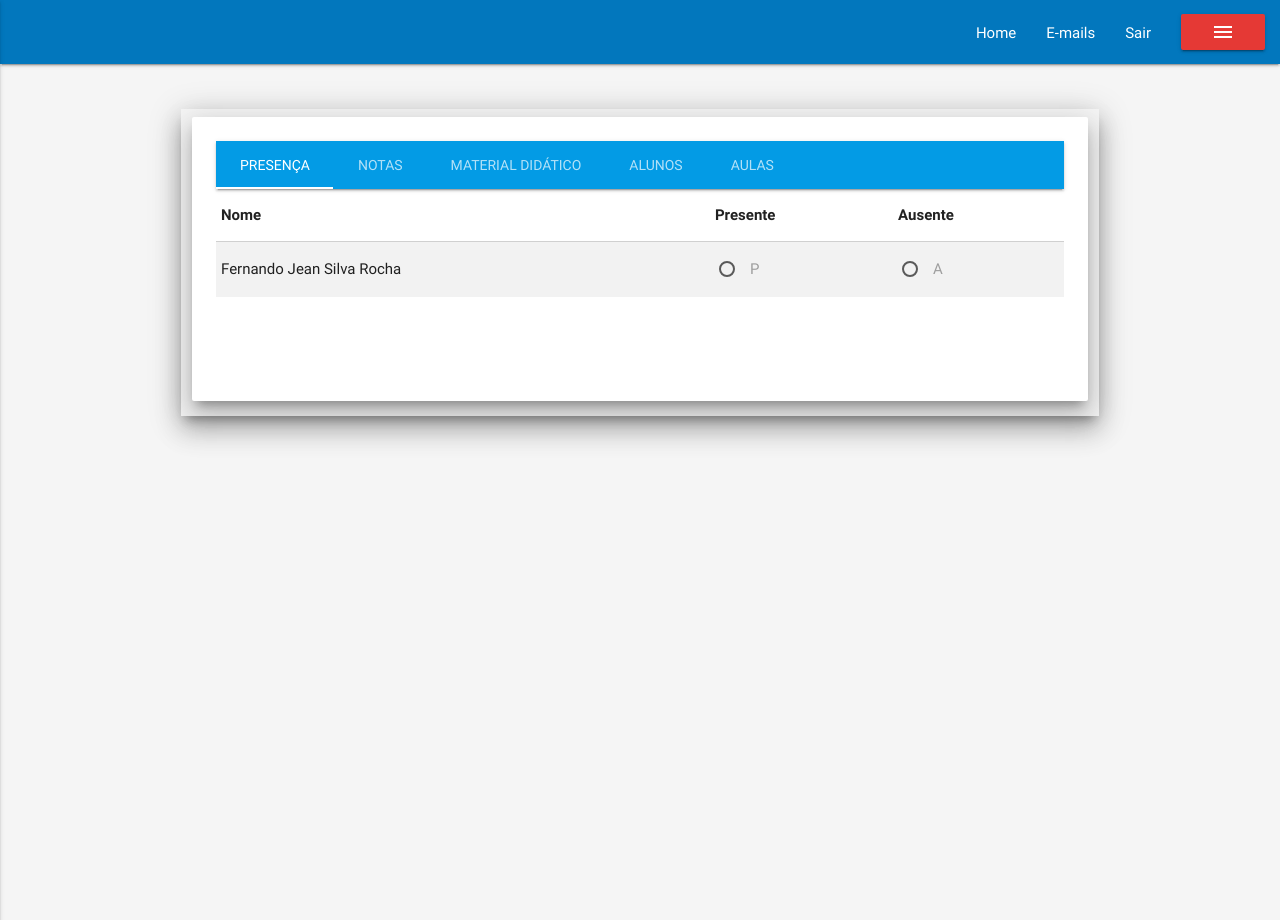
After one commit to DanielVargas13/Centrofp, a PHP site: page /Professor-Turmas.php in a window 1280 px wide. The commit adds this page. Run offline with PHP 8.4, Linux system fonts and the light colour scheme; the visitor is signed in with stand-in values (Sample User, id 1); data that the repository does not hold is empty; some libraries are stand-ins or nearby versions.

Commit message:
Adicionada a parte de Professores

```diff
--- /dev/null
+++ b/Professor-Turmas.php
@@ -0,0 +1,339 @@
+<?php
+    session_start();
+    include "Conexao.php";
+?>
+
+<!DOCTYPE html>
+<html>
+    <head>
+        <title>Professores - Turmas</title>
+        <meta charset="UTF-8">
+        <meta name="discription" content="">
+        <meta name="keywords" content="">
+        <meta name="author" content="Dalila Mylena Vieira, Daniel Henrique Vargas, Davi Brandão Saldanha, Fernando Jean Silva Rocha, Otávio Felipe Celani e Silva">
+        <meta name="viewport" content="width=device-width, initial-scale=1.0">
+
+        <!--Google Icon Font-->
+        <link href="https://fonts.googleapis.com/icon?family=Material+Icons" rel="stylesheet">
+        <!-- Materialize CSS-->
+        <link rel="stylesheet" href="css/materialize.min.css">
+
+    </head>
+    <body class="grey lighten-4">
+
+        <div class="navbar-fixed">
+            <nav class="light-blue darken-3">
+                <div class="nav-content">
+                    <ul id="nav-mobile" class="right hide-on-med-and-down">
+                        <li><a class="waves-effect waves-light modal-trigger" href="Professores.php"> Home </a></li>
+                        <li><a class="waves-effect waves-light modal-trigger" href="#Mensagens" > E-mails </a></li>
+                        <li><a class="waves-effect waves-light" href="Sair.php"> Sair </a></li>
+                        <li><a class="btn waves-effect waves-light red darken-1" id="side" data-activates="slide-out"><i class="material-icons"> menu </i></a></li>
+                    </ul>
+                </div>
+            </nav>
+        </div>
+
+        <div class="modal modal-fixed-footer" id="Mensagens">
+            <div class="modal-content">
+                <h4> Envio de E-mail </h4><br>
+                <form name="EnvioEmail" method="post" action="Mail.php">
+                    <div class="row">
+                        <div class="input-field col s12">
+                            <i class="material-icons prefix"> account_box </i>
+                            <label for="cNome">Nome: </label><input class="active validate" type="text" name="tNome" id="cNome" maxlength="50" placeholder="Seu nome completo" pattern="[A-Za-z\s]+$" required>
+                        </div>
+                    </div>
+                    <div class="row">
+                        <div class="input-field col s12">
+                            <i class="material-icons prefix"> email </i>
+                            <label> E-mail: </label><input class="active validate" type="email" name="tMail" id="cMail" maxlength="30" placeholder="E-mail do destinatário" required>
+                        </div>
+                    </div>
+                    <div class="row">
+                     <div class="input-field col s12">
+                            <i class="material-icons prefix"> chat </i>
+                            <label for="cAssunto">Assunto: </label><input class="active validate" type="text" name="tAssunto" id="cAssunto" maxlength="100" placeholder="Assunto da mensagem" required>
+                        </div>
+                    </div>
+                    <div class="row">
+                        <div class="input-field col s12">
+                            <i class="material-icons prefix"> message </i>
+                            <textarea id="cMensagem" name="tMensagem" class="materialize-textarea active validate" placeholder="Mensagem a ser Enviada" required></textarea>
+                            <label for="textarea1"> Mensagem </label>
+                        </div>
+                    </div>
+                    <div class="row">
+                        <div class="file-field input-field">
+                            <div class="btn waves-effect waves-light light-blue darken-3">
+                                <span> Arquivos </span>
+                                <input type="file"  multiple>
+                            </div>
+                            <div class="file-path-wrapper">
+                                <input class="file-path validate" type="text" placeholder="Upload de Arquivos">
+                            </div>
+                        </div>
+                    </div>
+
+                    <button class="btn waves-effect waves-light light-blue darken-3 right" type="submit" onclick="return valida()"> Enviar
+                        <i class="material-icons right"> send </i>
+                    </button>
+                </form>
+            </div>
+
+            <div class="modal-footer">
+                <a href="#!" class="modal-action modal-close waves-effect waves-green btn-flat"> Sair </a>
+            </div>
+        </div>
+
+        <ul id="slide-out" class="side-nav">
+            <li>
+                <div class="user-view">
+                    <div class="background">
+                        <img src="Imagens/fundo.jpg">
+                    </div>
+                    <a href="Professores.php"><img class="circle" src="Imagens/homens.png"></a>
+                    <a href=""><span class="white-text"> <?php  echo $_SESSION['usuarioNome'] ?></a>
+                </div>
+            </li>
+
+            <li class="no-padding">
+                <ul class="collapsible collapsible-accordion">
+                    <li><a class="waves-effect collapsible-header " href="#"> Acesso as Turmas <i class="material-icons"> arrow_drop_down</i></a>
+                        <div class="collapsible-body">
+                            <ul>
+                                <li>
+                                <li><a class="waves-effect" href="Professor-Turmas.php"> Turma de Programação </a></li>
+                                </li>
+                            </ul>
+                        </div>
+                    </li>
+                </ul>
+            </li>
+            <li><div class="divider"></div></li>
+        </ul>
+
+    <br><br>
+
+
+    <div class="container">
+        <div class="row">
+            <div class="col s12 m12 112 container center z-depth-5">
+                <div class="card-panel z-depth-5">
+                    <nav class="nav-extended light-blue darken-1">
+                        <div class="nav-content">
+                            <ul class="tabs tabs-transparent">
+                                <li class="tab"><a class="active" href="#presenca"> Presença </a></li>
+                                <li class="tab"><a href="#notas"> Notas </a></li>
+                                <li class="tab"><a href="#materialDidatico"> Material Didático </a></li>
+                                <li class="tab"><a href="#alunos"> Alunos </a></li>
+                                <li class="tab"><a href="#aulas"> Aulas </a></li>
+                            </ul>
+                        </div>
+                    </nav>
+                    <div class="row">
+                        <div id="presenca" class="col s12">
+                            <table class="striped">
+                                <thead>
+                                  <tr>
+                                      <th> Nome </th>
+                                      <th> Presente </th>
+                                      <th> Ausente </th>
+                                  </tr>
+                                </thead>
+                                <tbody>
+                                  <tr>
+                                    <td> Fernando Jean Silva Rocha </td>
+                                    <td>
+                                        <input class="with-gap" type="radio" name="tPresenca" id="cPresente" value="Presente"><label for="cPresente"> P </label>
+                                    </td>
+                                    <td>
+                                        <input class="with-gap" type="radio" name="tPresenca" id="cAusente" value="Ausente"><label for="cAusente"> A </label>
+                                    </td>
+                                  </tr>
+                                </tbody>
+                            </table>
+                        </div>
+
+                    <div class="row">
+                        <div id="notas" class="col s12 m12 l12">
+                            <table class="striped">
+                                <thead>
+                                  <tr>
+                                      <th> Nome </th>
+                                      <th> Nota Total </th>
+                                      <th> Adicionar Nota </th>
+                                  </tr>
+                                </thead>
+                                <tbody>
+                                  <tr>
+                                    <td> Fernando Jean Silva Rocha </td>
+                                    <td>
+                                        <input class="col s4 m4 l4" type="number" name="tTotal" id="cTotal" value="88" disabled>
+                                    </td>
+                                    <td>
+                                        <input class="col s4 m4 l4" type="number" name="tAdiciona" id="cAdiciona" value="">
+                                    </td>
+                                  </tr>
+                                </tbody>
+                            </table>
+                            <br>
+                            <button class="btn waves-effect waves-light light-blue darken-3" type="submit" onclick="return valida()"> Atualizar
+                                <i class="material-icons right"> send </i>
+                            </button>
+                        </div>
+                    </div>
+
+                    <div clas="row">
+                        <div id="materialDidatico" class="col s12 m12 l12">
+                            <table class="striped">
+                                <thead>
+                                  <tr>
+                                      <th> Material Didático </th>
+                                      <th> Data de Publicação </th>
+                                      <th> Remover </th>
+                                  </tr>
+                                </thead>
+                                <tbody>
+                                  <tr>
+                                    <td>
+                                        <a href="download/acme-doc-2.0.1.txt" download="Acme Documentation (ver. 2.0.1).txt"> Topologia de Redes </a>
+                                    </td>
+                                    <td>
+                                        <h8>[11/08/2017]</h8>
+                                    </td>
+                                    <td>
+                                        <a href="javascript: if(confirm('Tem certeza que deseja remover este Material Didático  <?php echo $l["nome"]; ?> ?')) location.href='Desliga.php?id=<?php echo $l["id"]; ?>';">
+                                            <button class='btn-floating waves-effect waves-light red darken-2' type='button' onclick=''>
+                                                <i class='material-icons right'> close </i>
+                                            </button>
+                                        </a>
+                                    </td>
+                                  </tr>
+                                </tbody>
+                            </table>
+                            <br>
+                                <a class="btn-floating waves-effect waves-light light-blue darken-3 modal-trigger" href="#Adicionar" ><i class="material-icons right"> cloud_upload </i> </a>
+                        </div>
+                    </div>
+
+                    <div class="row">
+                        <div id="alunos" class="col s12 m12 l12">
+                            <table class="striped">
+                                <thead>
+                                    <tr>
+                                        <th> Nome </th>
+                                        <th> Nota Total </th>
+                                        <th> Frequência </th>
+                                    </tr>
+                                </thead>
+                                <tbody>
+                                    <tr>
+                                        <td> Fernando Jean Silva Rocha </td>
+                                        <td>
+                                            <input class="col s4 m4 l4" type="number" name="tTotal" id="cTotal" value="85.50" disabled>
+                                        </td>
+                                        <td>
+                                            <input class="col s4 m4 l4" type="text" name="tTotal" id="cTotal" value="98.5%" disabled>
+                                        </td>
+                                    </tr>
+
+                                </tbody>
+                            </table>
+                        </div>
+                    </div>
+                    <div class="row">
+                        <div id="aulas" class="col s12">
+                            <table class="striped">
+                                <thead>
+                                  <tr>
+                                      <th> Nome </th>
+                                      <th> Presente </th>
+                                      <th> Ausente </th>
+                                  </tr>
+                                </thead>
+                                <tbody>
+                                  <tr>
+                                    <td> Fernando Jean Silva Rocha </td>
+                                    <td>
+                                        <input class="with-gap" type="radio" name="tPresenca" id="cPresente" value="Presente"><label for="cPresente"> P </label>
+                                    </td>
+                                    <td>
+                                        <input class="with-gap" type="radio" name="tPresenca" id="cAusente" value="Ausente"><label for="cAusente"> A </label>
+                                    </td>
+                                  </tr>
+                                </tbody>
+                            </table>
+                        </div>
+
+                        </div>
+                    </div>
+                </div>
+            </div>
+        </div>
+    </div>
+
+    <!-- MODALS PARA REALIZAR UPLOAD DE UM ARQUIVO-->
+        <div class="modal" id="Adicionar">
+            <div class="modal-content">
+                <h4 class="center"> Upload de Material Didático </h4><br>
+                <form name="EnvioEmail" method="post" action="#######">
+                    <div class="row">
+                        <div class="input-field col s12">
+                            <i class="material-icons prefix"> library_books </i>
+                            <label for="cNome">Nome: </label><input class="active validate" type="text" name="tNome" id="cNome" maxlength="50" placeholder="Nome do Arquivo" pattern="[A-Za-z\s]+$" required>
+                        </div>
+                    </div>
+                    <div class="row">
+                        <div class="file-field input-field">
+                            <div class="btn waves-effect waves-light light-blue darken-3">
+                                <span> Arquivos </span>
+                                <input type="file"  multiple>
+                            </div>
+                            <div class="file-path-wrapper">
+                                <input class="file-path validate" type="text" placeholder="Upload do Arquivo">
+                            </div>
+                        </div>
+                    </div>
+
+                    <button class="btn waves-effect waves-light light-blue darken-3 right" type="submit" onclick="return valida()"> Publicar
+                        <i class="material-icons right"> send </i>
+                    </button>
+                </form>
+            </div>
+            <br>
+
+            <div class="modal-footer">
+                <a href="#!" class="modal-action modal-close waves-effect waves-green btn-flat rigth"> Sair </a>
+            </div>
+        </div>
+
+
+        <!-- Jquery-->
+        <script src="https://code.jquery.com/jquery-3.2.1.min.js"></script>
+        <!--Materialize JS-->
+        <script src="js/materialize.min.js"></script>
+
+        <!--SIDENAV-->
+        <script>
+            $(document).ready(function(){
+                $(".btn").sideNav();
+            });
+        </script>
+
+        <!-- MODALS -->
+        <script>
+            $(document).ready(function(){
+                // the "href" attribute of the modal trigger must specify the modal ID that wants to be triggered
+                $('.modal').modal();
+             });
+        </script>
+        <script>
+            $(document).ready(function(){
+                // the "href" attribute of .modal-trigger must specify the modal ID that wants to be triggered
+                $('.modal-trigger').leanModal();
+            });
+        </script>
+
+    </body>
+</html>
```
Also changed, not shown: Professores.php (+19 -32 lines).
